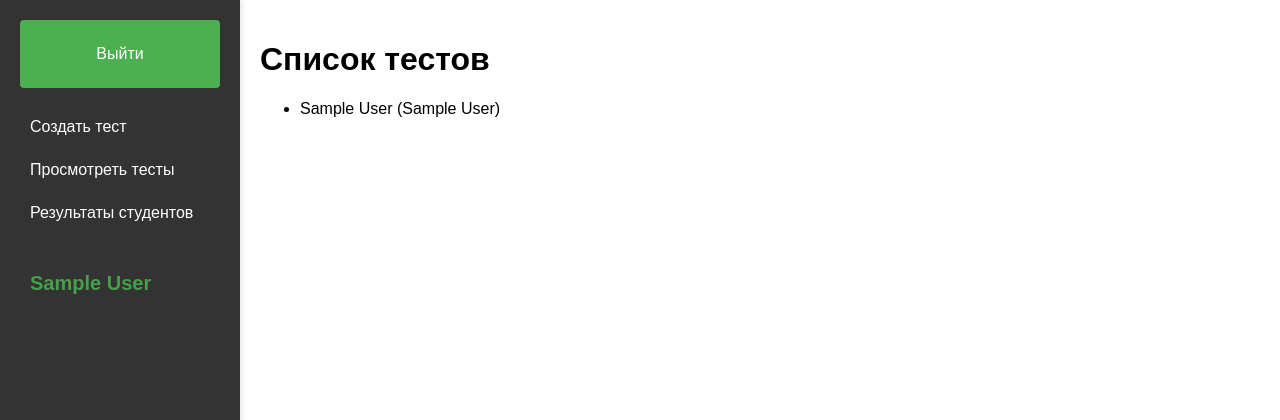
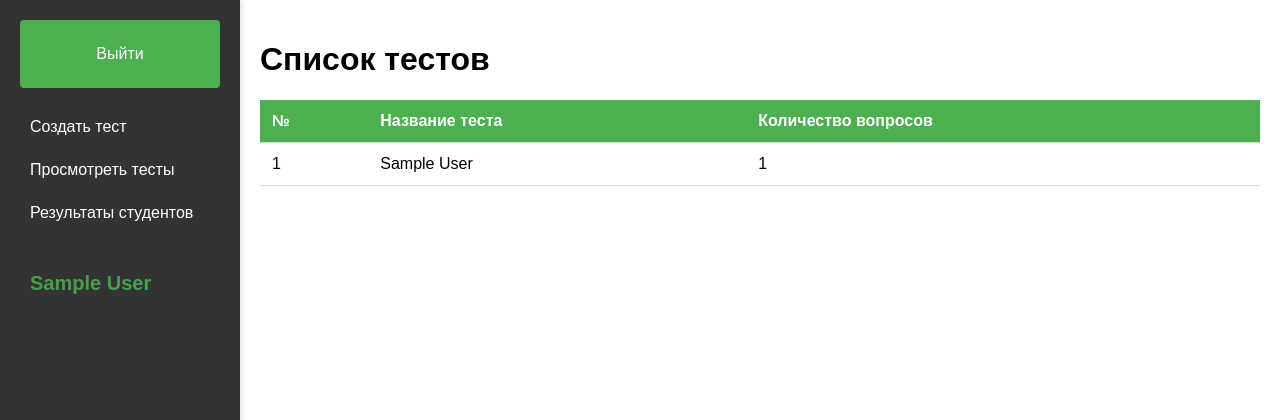
Before and after one commit to elena-zavadskaya/CreatingTests, a Django app: page /view-tests/ in a window 1280 px wide. Shown: the top 420 px of the page. Run offline with Django 5.2, Linux system fonts and the light colour scheme; a user stored in the database is signed in; tables that the repository leaves empty hold one stand-in row (values such as "Sample post").

Commit message:
Откорректировала логику отображения списка тестов.

```diff
--- a/teachers/views.py
+++ b/teachers/views.py
@@ -7,9 +7,6 @@ from .models import Test, StudentResult, Teacher, Question, Answer
 
 
 def create_test(request):
-    if not request.user.is_authenticated:
-        return redirect('login')
-
     if request.method == 'POST':
         test_name = request.POST.get('test-name')
         questions = []
@@ -81,7 +78,6 @@ def create_test(request):
                         test.question_count = len(questions)
                         test.save()
 
-                        messages.success(request, 'Тест успешно создан!')
                         return redirect('view_tests')
                 except Exception as e:
                     messages.error(request, f'Ошибка при создании теста: {str(e)}')
@@ -89,8 +85,20 @@ def create_test(request):
     return render(request, 'create_test.html')
 
 def view_tests(request):
-    tests = Test.objects.all()
-    return render(request, 'view_tests.html', {'tests': tests})
+    if not request.user.is_authenticated:
+        # Если пользователь не авторизован, передаем пустой список тестов
+        return render(request, 'view_tests.html', {'tests': []})
+
+    try:
+        # Получаем текущего преподавателя
+        teacher = Teacher.objects.get(user=request.user)
+
+        # Фильтруем тесты по текущему преподавателю
+        tests = Test.objects.filter(teacher=teacher)
+        return render(request, 'view_tests.html', {'tests': tests})
+    except Teacher.DoesNotExist:
+        # Если у пользователя нет связанного объекта Teacher, передаем пустой список тестов
+        return render(request, 'view_tests.html', {'tests': []})
 
 def view_results(request):
     results = StudentResult.objects.all()
--- a/templates/view_tests.html
+++ b/templates/view_tests.html
@@ -7,10 +7,67 @@
 {% if not request.user.is_authenticated %}
     <p>Для просмотра тестов необходимо <a href="{% url 'login' %}" class="auth-link">авторизоваться</a>.</p>
 {% else %}
-    <ul>
-        {% for test in tests %}
-            <li>{{ test.name }} ({{ test.teacher.full_name }})</li>
-        {% endfor %}
-    </ul>
+    {% if tests %}
+        <table class="test-table">
+            <thead>
+                <tr>
+                    <th>№</th>
+                    <th>Название теста</th>
+                    <th>Количество вопросов</th>
+                </tr>
+            </thead>
+            <tbody>
+                {% for test in tests %}
+                    <tr>
+                        <td>{{ forloop.counter }}</td>  <!-- Нумерация тестов от 1 до n -->
+                        <td>{{ test.name }}</td>
+                        <td>{{ test.question_count }}</td>
+                    </tr>
+                {% endfor %}
+            </tbody>
+        </table>
+    {% else %}
+        <p>Вы пока не создали ни одного теста.</p>
+        <a href="{% url 'create_test' %}" class="create-button">Создать тест</a>
+    {% endif %}
 {% endif %}
+
+<style>
+    .test-table {
+        width: 100%;
+        border-collapse: collapse;
+        margin-top: 20px;
+    }
+
+    .test-table th, .test-table td {
+        padding: 12px;
+        text-align: left;
+        border-bottom: 1px solid #ddd;
+    }
+
+    .test-table th {
+        background-color: #4CAF50;
+        color: white;
+    }
+
+    .test-table tr:hover {
+        background-color: #f5f5f5;
+    }
+    .create-button {
+        background-color: #4CAF50;
+        color: white;
+        padding: 10px 20px;
+        border: none;
+        border-radius: 4px;
+        cursor: pointer;
+        transition: background-color 0.3s;
+        margin-right: 10px;
+        text-decoration: none;
+        display: inline-block;
+    }
+
+    .create-button:hover {
+        background-color: #45a049;
+    }
+</style>
 {% endblock %}
```
